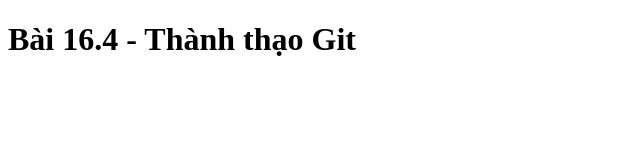
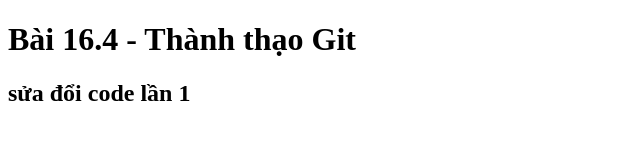
Before and after one commit to hoanganh-marynguyen/tiep-bai16-4, a plain HTML site: page index.html in a window 1280 px wide. Shown: the whole page, without its empty margins (0-640 px from the left). Drawn offline with Linux system fonts and the light colour scheme.

Commit message:
sửa lần 1

```diff
--- a/index.html
+++ b/index.html
@@ -7,5 +7,6 @@
 </head>
 <body>
     <h1>Bài 16.4 - Thành thạo Git</h1>
+    <h2>sửa đổi code lần 1</h2>
 </body>
 </html>
```
